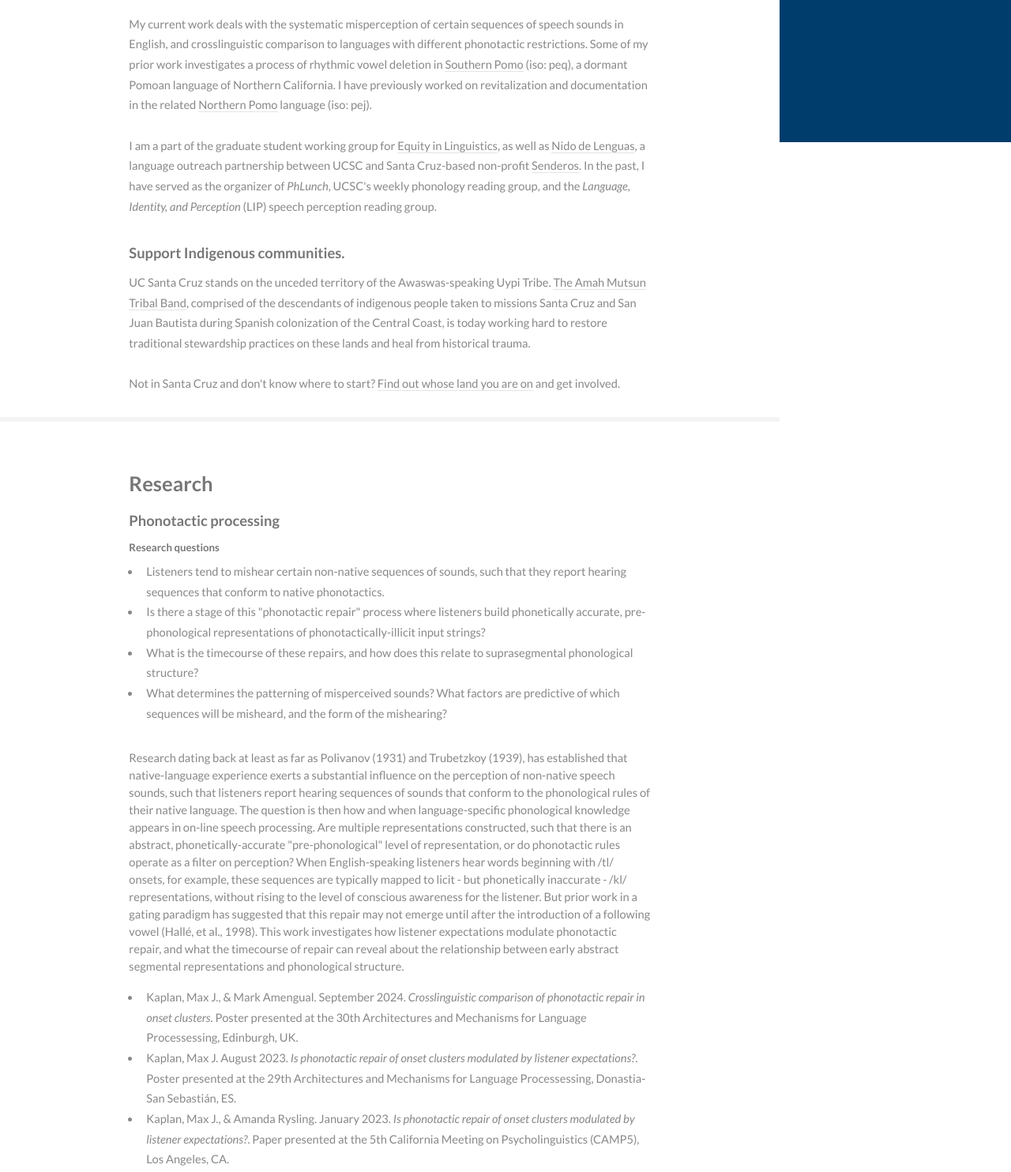
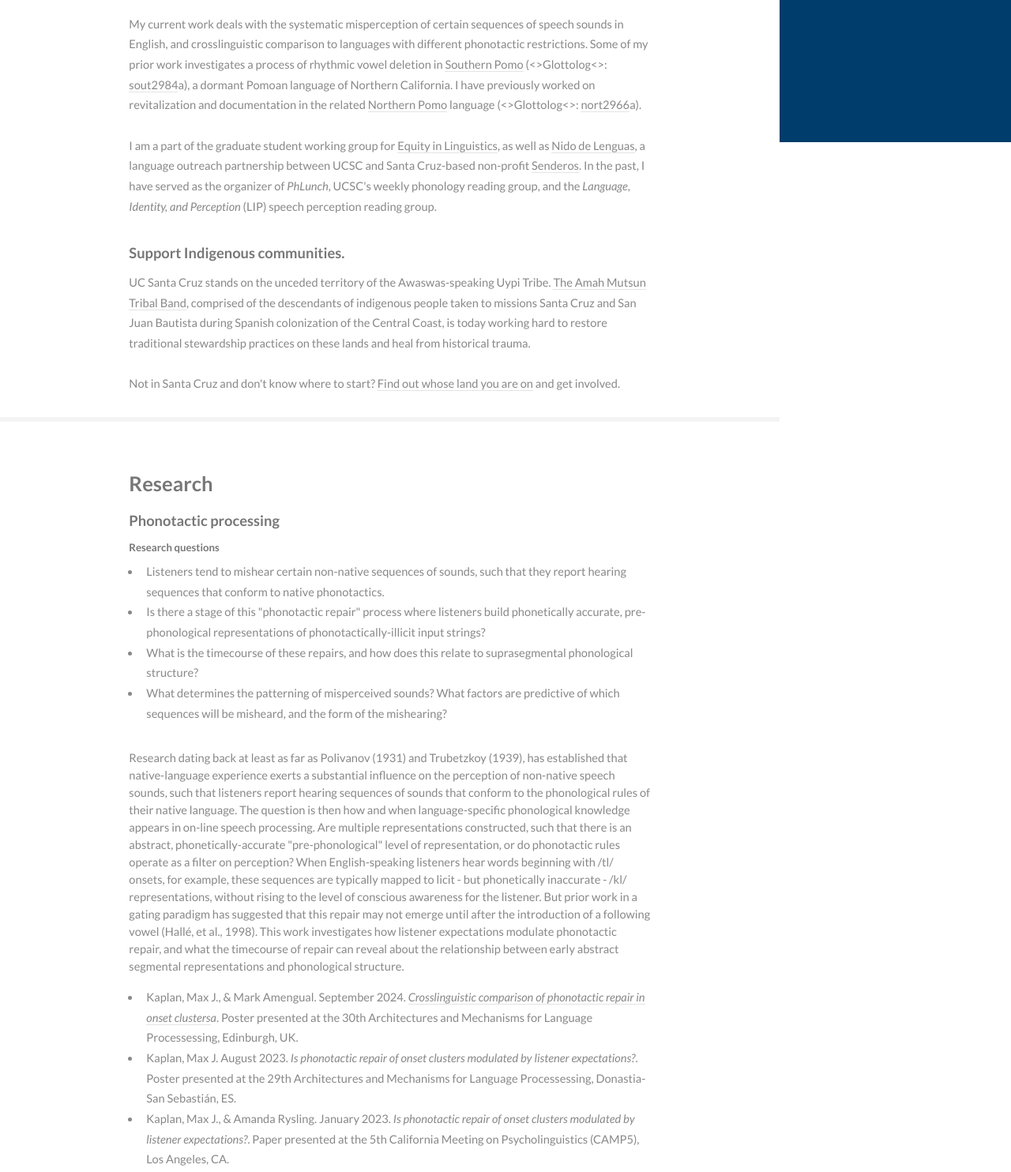
Before and after one commit to maxjkaplan/maxjkaplan.github.io, a plain HTML site: page index.html in a window 1280 px wide. Shown: the part 620-2104 px from the top of the page at 79% size. Drawn offline with nearby package versions, Linux system fonts and the light colour scheme.

Commit message:
Update index.html
Minor textual changes.

```diff
--- a/index.html
+++ b/index.html
@@ -76,7 +76,7 @@
 
                                     <p>Hello! I'm a Ph.D. candidate in <a href="http://linguistics.ucsc.edu/" target="_blank">Linguistics at the University of California, Santa Cruz</a>. I am also a graduate of Boston University's program in Applied Linguistics. My research is in formal and laboratory phonology, which means that I focus on the patterning of sounds in human language, addressed through both theory and experiment-based approaches. In particular, my work has been concerned with processes in language sound structure that are influenced by stress (rhythmic phonotactics), and the interface between abstract phonological knowledge and phonetics in speech perception.
                                         <br><br>
-                                        My current work deals with the systematic misperception of certain sequences of speech sounds in English, and crosslinguistic comparison to languages with different phonotactic restrictions. Some of my prior work investigates a process of rhythmic vowel deletion in <a href="http://wieldoc.org/wp_temp/?page_id=30" target="_blank">Southern Pomo</a> (iso: peq), a dormant Pomoan language of Northern California. I have previously worked on revitalization and documentation in the related <a href="http://northernpomolanguagetools.com/" target="_blank">Northern Pomo</a> language (iso: pej).
+                                        My current work deals with the systematic misperception of certain sequences of speech sounds in English, and crosslinguistic comparison to languages with different phonotactic restrictions. Some of my prior work investigates a process of rhythmic vowel deletion in <a href="http://wieldoc.org/wp_temp/?page_id=30" target="_blank">Southern Pomo</a> (<>Glottolog<>: <a href="https://glottolog.org/resource/languoid/id/sout2984" target="_blank">sout2984</a>a), a dormant Pomoan language of Northern California. I have previously worked on revitalization and documentation in the related <a href="http://northernpomolanguagetools.com/" target="_blank">Northern Pomo</a> language (<>Glottolog<>: <a href="https://glottolog.org/resource/languoid/id/nort2966" target="_blank">nort2966</a>a).
                                         <br><br>
                                         I am a part of the graduate student working group for <a href="https://sites.google.com/ucsc.edu/equil" target="_blank">Equity in Linguistics</a>, as well as <a href="https://wlma.ucsc.edu/nidodelenguas/" target="_blank">Nido de Lenguas</a>, a language outreach partnership between UCSC and Santa Cruz-based non-profit <a href="https://scsenderos.org/" target="_blank">Senderos</a>. In the past, I have served as the organizer of <i>PhLunch</i>, UCSC's weekly phonology reading group, and the <i>Language, Identity, and Perception</i> (LIP) speech perception reading group.
                                     </p>
@@ -105,7 +105,7 @@
                                    Research dating back at least as far as Polivanov (1931) and Trubetzkoy (1939), has established that native-language experience exerts a substantial influence on the perception of non-native speech sounds, such that listeners report hearing sequences of sounds that conform to the phonological rules of their native language. The question is then how and when language-specific phonological knowledge appears in on-line speech processing. Are multiple representations constructed, such that there is an abstract, phonetically-accurate "pre-phonological" level of representation, or do phonotactic rules operate as a filter on perception? When English-speaking listeners hear words beginning with /tl/ onsets, for example, these sequences are typically mapped to licit - but phonetically inaccurate - /kl/ representations, without rising to the level of conscious awareness for the listener. But prior work in a gating paradigm has suggested that this repair may not emerge until after the introduction of a following vowel (Hallé, et al., 1998). This work investigates how listener expectations modulate phonotactic repair, and what the timecourse of repair can reveal about the relationship between early abstract segmental representations and phonological structure.</p>
 
                                     <ul>
-                                        <li>Kaplan, Max J., & Mark Amengual. September 2024. <i>Crosslinguistic comparison of phonotactic repair in onset clusters</i>. Poster presented at the 30th Architectures and Mechanisms for Language Processessing, Edinburgh, UK.</li>
+                                        <li>Kaplan, Max J., & Mark Amengual. September 2024. <i><a href="https://github.com/maxjkaplan/maxjk/blob/master/Kaplan-2024_AMLAP30_Poster.pdf" target="_blank">Crosslinguistic comparison of phonotactic repair in onset clusters</a>a</i>. Poster presented at the 30th Architectures and Mechanisms for Language Processessing, Edinburgh, UK.</li>
 
                                         <li>Kaplan, Max J. August 2023. <i>Is phonotactic repair of onset clusters modulated by listener expectations?</i>. Poster presented at the 29th Architectures and Mechanisms for Language Processessing, Donastia-San Sebastián, ES.</li>
 
@@ -173,7 +173,7 @@
 
                                     <h4>Instructor of Record</h4>
                                         <b>Winter 2025</b> LING 105 <i>Morphology</i>.
-                                        <br><br>
+                                        <br>
                                         <b>Summer 2023 (Session I)</b> LING 50 <i>Intro to Linguistics</i>.
                                         <br><br>
 
```
